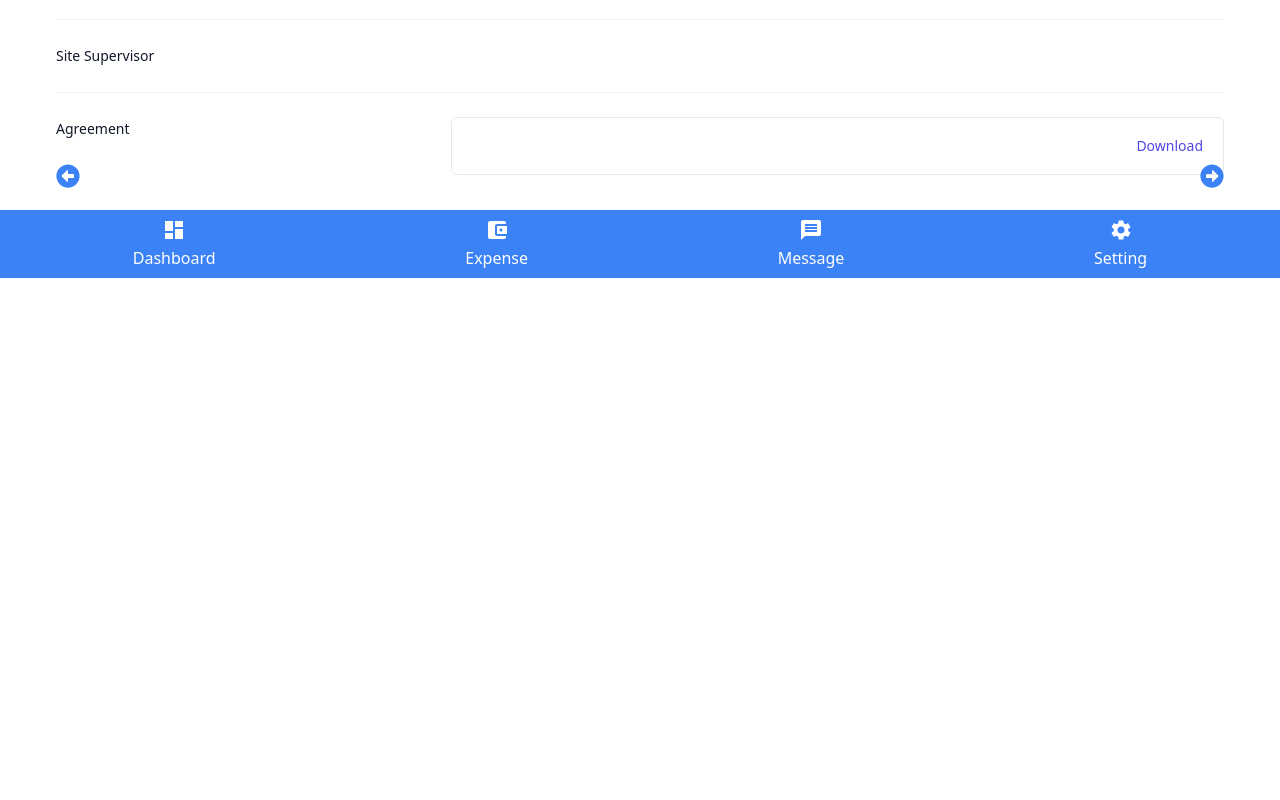
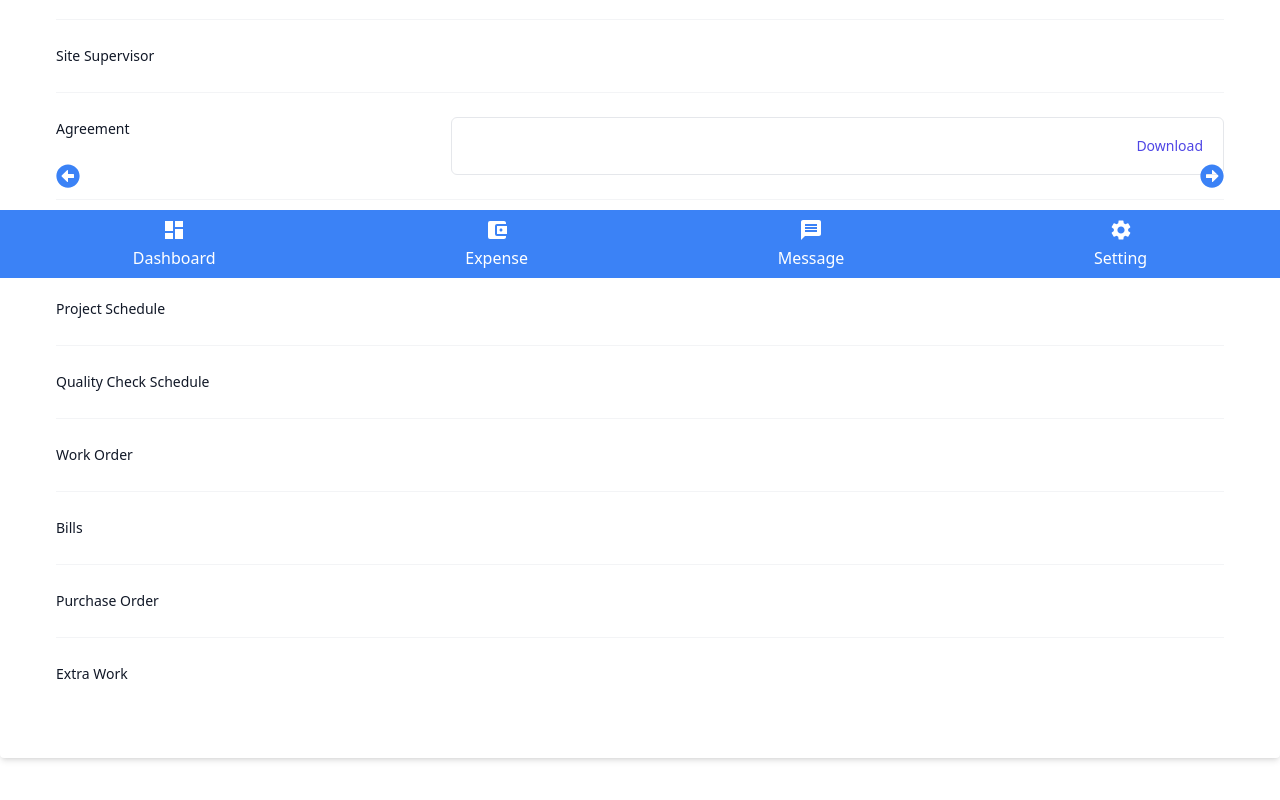
Before and after one commit to rshubham-dev/Bhuvi-Manager, a React (Create React App) app: page /site in a window 1280 px wide. Shown: the part 522-1322 px from the top of the page. Before the commit the page ends 833 px from the top, so only its background shows below. Built offline with nearby package versions, Linux system fonts and the light colour scheme; no server answers.

Commit message:
update 4

```diff
--- a/src/components/CreateSite.js
+++ b/src/components/CreateSite.js
@@ -11,6 +11,7 @@ const CreateSite = () => {
     client: '',
     siteId: '',
     floors: '',
+    area: '',
     incharge: '',
     supervisor: '',
     projectType: '',
@@ -37,15 +38,46 @@ const CreateSite = () => {
   const [siteIdToEdit, setSiteIdToEdit] = useState(null);
   const units = ['SQFT', 'RFT', 'LUMSUM', 'NOS', 'FIXED', 'RMT', 'SQMT', 'CUM'];
 
+  useEffect(() => {
+    const siteId = new URLSearchParams(location.search).get('siteId');
+    console.log('siteId:', siteId);
+
+    if (siteId) {
+      setSiteIdToEdit(siteId);
+      fetchSiteDetails(siteId);
+    }
+  }, [location.search]);
+
+  const fetchSiteDetails = async(siteId)=>{
+    try {
+      const response = await axios.get(`/api/v1/site/${siteId}`);
+      const site = response.data;
+      setSite({
+        name: site.name,
+        client: site.client,
+        siteId: site.siteId,
+        floors: site.floors,
+        area: site.area,
+        incharge: site.incharge,
+        supervisor: site.supervisor,
+        projectType: site.projectType,
+        agreement: site.agreement,
+      })
+    } catch (error) {
+      toast.error(error.message)
+    }
+
+  }
+
   const handleChange = (e) => {
-    const { name, value } = e.target;
     setSite((prevSite) => ({
       ...prevSite,
-      [name]: value,
+      [e.target.name]: e.target.value,
     }));
   };
 
   useEffect(() => {
+
     const getemployees = async () => {
       try {
         const employeesData = await axios.get('/api/v1/employee');
@@ -54,6 +86,7 @@ const CreateSite = () => {
         toast.error(error.message)
       }
     }
+
     const getClients = async () => {
       try {
         const clientsData = await axios.get('/api/v1/client');
@@ -64,6 +97,7 @@ const CreateSite = () => {
         toast.error(error.message)
       }
     }
+
     getClients();
     getemployees();
   }, [])
@@ -76,7 +110,7 @@ const CreateSite = () => {
         toast.success('User edited successfully');
       } else {
         console.log(site)
-        await axios.post('/api/v1/site', site);
+        const siteData = await axios.post('/api/v1/site', site);
         toast.success('User created successfully');
         navigate('/sites');
       }
@@ -115,7 +149,6 @@ const CreateSite = () => {
             required
             className="mt-1 p-2 w-full border rounded-md"
             onChange={handleChange}
-            value={site.client}
           >
             <option value=''>Client</option>
             {clients.map((client) => (
@@ -136,6 +169,7 @@ const CreateSite = () => {
             type="text"
             name="siteId"
             required
+            value={site.siteId}
             onChange={handleChange}
             className="mt-1 p-2 w-full border rounded-md focus:outline-none focus:border-blue-500"
           />
@@ -148,7 +182,6 @@ const CreateSite = () => {
           </label>
           <select
             name="floors"
-            value={site.floors}
             onChange={handleChange}
             className="mt-1 p-2 w-full border rounded-md">
             <option value=''>Select a Floor</option>
@@ -160,6 +193,21 @@ const CreateSite = () => {
           </select>
         </div>
 
+        {/* Area */}
+        <div className="mb-4">
+          <label htmlFor="area" className="block text-sm font-medium text-gray-600">
+            Site ID
+          </label>
+          <input
+            type="text"
+            name="area"
+            value={site.area}
+            required
+            onChange={handleChange}
+            className="mt-1 p-2 w-full border rounded-md focus:outline-none focus:border-blue-500"
+          />
+        </div>
+
         {/* PROJECT TYPE */}
         <div className="mb-4">
           <label htmlFor="floor" className="block text-sm font-medium text-gray-600">
@@ -167,7 +215,7 @@ const CreateSite = () => {
           </label>
           <select
             name="projectType"
-            value={site.projectType}
+            required
             onChange={handleChange}
             className="mt-1 p-2 w-full border rounded-md">
             <option>Select a Floor</option>
--- a/src/components/CreateUser.js
+++ b/src/components/CreateUser.js
@@ -41,6 +41,7 @@ const CreateUser = () => {
       fetchUserDetails(userId);
     }
   }, [location.search]);
+
   const fetchUserDetails = async (userId) => {
     try {
       const response = await axios.get(`/api/v1/user/${userId}`);
@@ -55,7 +56,7 @@ const CreateUser = () => {
         department: user.department,
       });
     } catch (error) {
-      console.error('Error fetching user details:', error);
+      console.log('Error fetching user details:', error);
     }
   };
 
--- a/src/pages/Site.js
+++ b/src/pages/Site.js
@@ -1,6 +1,6 @@
 import axios from 'axios';
 import React, { useEffect, useState } from 'react';
-import { NavLink, useNavigate } from 'react-router-dom'
+import { useNavigate } from 'react-router-dom'
 import toast, { Toaster } from 'react-hot-toast';
 import { GrEdit } from "react-icons/gr";
 import { MdDelete } from "react-icons/md";
--- a/src/screen/SiteScreen.js
+++ b/src/screen/SiteScreen.js
@@ -1,6 +1,7 @@
 import React, { useEffect, useState } from 'react';
 import axios from 'axios';
 import { Link, useLocation } from 'react-router-dom';
+
 axios.defaults.baseURL = 'https://bhuvi-management-server.onrender.com';
 axios.defaults.withCredentials = true;
 
@@ -10,20 +11,23 @@ const SiteScreen = () => {
   const location = useLocation();
 
   useEffect(() => {
-    const id = new URLSearchParams(location.search).get('siteId');
-    if (id) {
-      fetchSiteDetails(id);
+    const siteId = new URLSearchParams(location.search).get('siteId');
+    if (siteId) {
+      fetchSiteDetails(siteId);
     }
   }, [location.search]);
 
-  const fetchSiteDetails = async (id) => {
+  const fetchSiteDetails = async (siteId) => {
     try {
-      const response = await axios.get(`/api/v1/site/${id}`);
+      const response = await axios.get(`/api/v1/site/${siteId}`);
+      console.log(response)
       setSiteData(response.data);
     } catch (error) {
       console.log('Error fetching site details:', error);
     }
   };
+  console.log('site:', site)
+
   const fetchClientDetail = async () => {
     try {
       const clientId = site.client;
@@ -88,6 +92,36 @@ const SiteScreen = () => {
                 </ul>
               </dd>
             </div>
+
+            <div className="px-4 py-6 sm:grid sm:grid-cols-3 sm:gap-4 sm:px-0">
+              <dt className="text-sm font-medium leading-6 text-gray-900">Payment Schedules</dt>
+              <dd className="mt-1 text-sm leading-6 text-gray-700 sm:col-span-2 sm:mt-0"></dd>
+            </div>
+            <div className="px-4 py-6 sm:grid sm:grid-cols-3 sm:gap-4 sm:px-0">
+              <dt className="text-sm font-medium leading-6 text-gray-900">Project Schedule</dt>
+              <dd className="mt-1 text-sm leading-6 text-gray-700 sm:col-span-2 sm:mt-0"></dd>
+            </div>
+            <div className="px-4 py-6 sm:grid sm:grid-cols-3 sm:gap-4 sm:px-0">
+              <dt className="text-sm font-medium leading-6 text-gray-900">Quality Check Schedule</dt>
+              <dd className="mt-1 text-sm leading-6 text-gray-700 sm:col-span-2 sm:mt-0"></dd>
+            </div>
+            <div className="px-4 py-6 sm:grid sm:grid-cols-3 sm:gap-4 sm:px-0">
+              <dt className="text-sm font-medium leading-6 text-gray-900">Work Order</dt>
+              <dd className="mt-1 text-sm leading-6 text-gray-700 sm:col-span-2 sm:mt-0"></dd>
+            </div>
+            <div className="px-4 py-6 sm:grid sm:grid-cols-3 sm:gap-4 sm:px-0">
+              <dt className="text-sm font-medium leading-6 text-gray-900">Bills</dt>
+              <dd className="mt-1 text-sm leading-6 text-gray-700 sm:col-span-2 sm:mt-0"></dd>
+            </div>
+            <div className="px-4 py-6 sm:grid sm:grid-cols-3 sm:gap-4 sm:px-0">
+              <dt className="text-sm font-medium leading-6 text-gray-900">Purchase Order</dt>
+              <dd className="mt-1 text-sm leading-6 text-gray-700 sm:col-span-2 sm:mt-0"></dd>
+            </div>
+            <div className="px-4 py-6 sm:grid sm:grid-cols-3 sm:gap-4 sm:px-0">
+              <dt className="text-sm font-medium leading-6 text-gray-900">Extra Work</dt>
+              <dd className="mt-1 text-sm leading-6 text-gray-700 sm:col-span-2 sm:mt-0"></dd>
+            </div>
+
           </dl>
         </div>
       </section>
```
